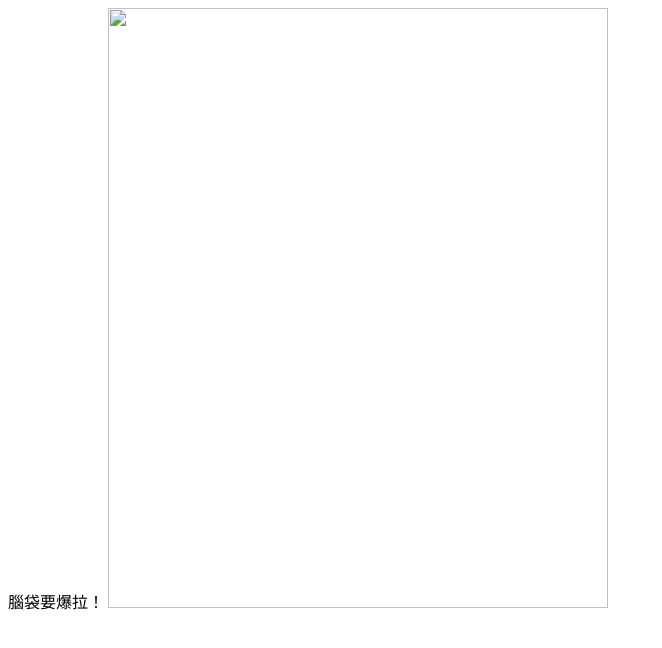
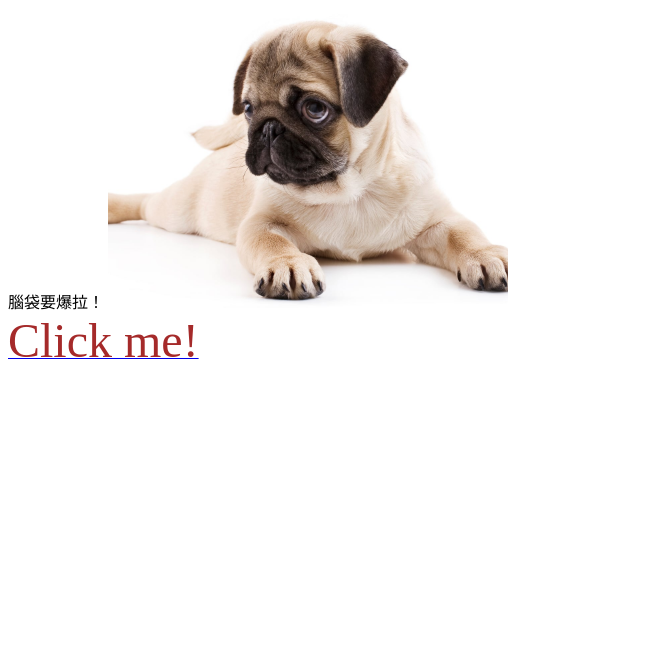
Before and after one commit to ying-ying-J/ying-ying-j.github.io, a plain HTML site: page index.html in a window 1280 px wide. Shown: the whole page, without its empty margins (0-662 px from the left). Drawn offline with Linux system fonts and the light colour scheme.

Commit message:
新增連結

```diff
--- a/index.html
+++ b/index.html
@@ -6,7 +6,14 @@
 </head>
 <body>
  腦袋要爆拉！
-<img src="img/dogg.jpeg"width="500" height="600"></img>
+<img src="img/dogg.jpeg"width="400" height="300"></img>
+<br/>
+
+ <a href="about.html"><font color="#a52a2a" size="60px">Click me!</font></a>
+
+
+
+
 
 </body>
 </html>
```
Also changed, not shown: about.html (added, +10 -0 lines), img/dogg.jpeg (added).
